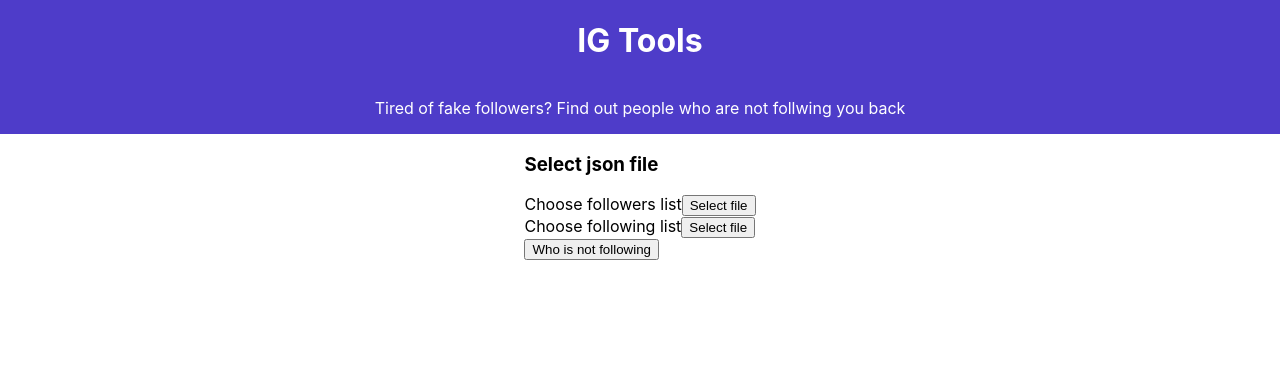
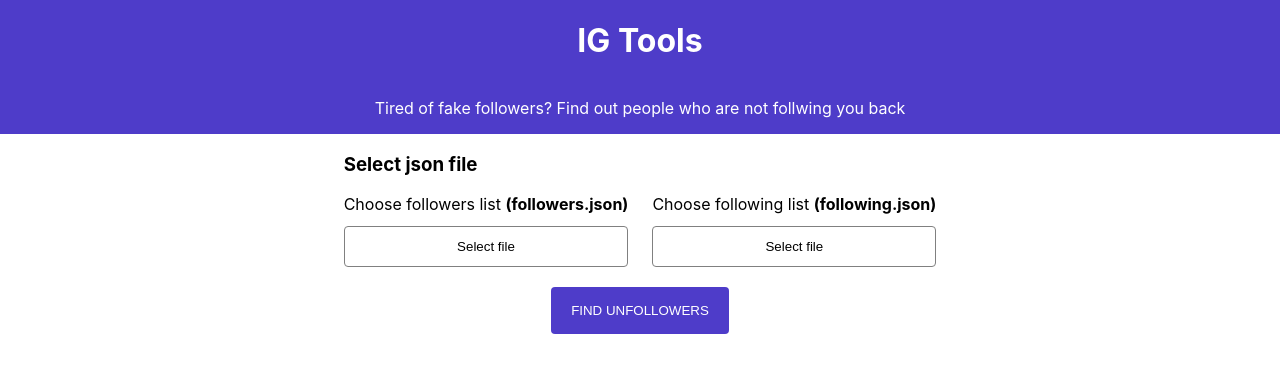
Before and after one commit to jeevan-yohan-varghese/igtools-jyv, a React (Create React App) app: page / in a window 1280 px wide. Shown: the top 372 px of the page. Built offline with nearby package versions, Linux system fonts and the light colour scheme.

Commit message:
feat: added links to ig account

```diff
--- a/src/App.js
+++ b/src/App.js
@@ -1,7 +1,7 @@
 import React, { useEffect, useState } from 'react';
 import './App.css';
 
-
+import icon_verified from './images/verified.svg';
 
 
 function App() {
@@ -10,6 +10,14 @@ function App() {
   const [selectedFileFollowing, setFileFollowing] = useState("");
   const [followersList, setFollowers] = useState(null);
   const [followingList, setFollowing] = useState(null);
+  const[followersFileStatus,setFollowersFileStatus]=useState({
+    msg:"",
+    empty:true
+  });
+  const[followingFileStatus,setFollowingFileStatus]=useState({
+    msg:"",
+    empty:true
+  });
   const [appState, setAppState] = useState(
     {
       resultReady: false,
@@ -19,24 +27,50 @@ function App() {
 
 
   const handleChangeFollowers = e => {
+    try{
+      const fileReader = new FileReader();
+      fileReader.readAsText(e.target.files[0], "UTF-8");
+      fileReader.onload = (r) => {
+        //console.log("e.target.result", e.target.result);
+        try{
+          setFileFollowers(JSON.parse(r.target.result));
+          console.log(e.target.files[0].name);
+          setFollowersFileStatus({msg:r.target.fileName,empty:false})
+        }catch(e){
+          console.log("Exception occured invalid file");
+          setFollowersFileStatus({msg:"Invalid file",empty:true})
+        }
+
+      };
+    }catch(e){
+      console.log("Exception occured");
+      setFollowersFileStatus({msg:"Invalid file",empty:true})
+    }
+
+  };
+
+  const handleChangeFollowing = e => {
+    try{
       const fileReader = new FileReader();
       fileReader.readAsText(e.target.files[0], "UTF-8");
       fileReader.onloadend = () => {
         //console.log("e.target.result", e.target.result);
-      setFileFollowers(JSON.parse(fileReader.result));
+        try{
+          setFileFollowing(JSON.parse(fileReader.result));
+          setFollowingFileStatus({msg:"",empty:false})
+        }catch(e){
+          setFollowingFileStatus({msg:"Invalid file",empty:true})
+        }
+
       };
-  };
+    }catch(e){
+      setFollowingFileStatus({msg:"Invalid file",empty:true})
+    }
 
-  const handleChangeFollowing = e => {
-    const fileReader = new FileReader();
-    fileReader.readAsText(e.target.files[0], "UTF-8");
-    fileReader.onloadend = () => {
-      //console.log("e.target.result", e.target.result);
-      setFileFollowing(JSON.parse(fileReader.result));
-    };
   };
   useEffect(() => {
     let followers_id = [];
+    try{
       if (selectedFileFollowers) {
 
         const followers_list = selectedFileFollowers.relationships_followers;
@@ -49,10 +83,15 @@ function App() {
         setFollowers(followers_id);
 
       }
+    }catch(e){
+      setFollowersFileStatus({msg:"Wrong json format",empty:true})
+    }
+
   }, [selectedFileFollowers]);
 
   useEffect(() => {
     let following_id = [];
+    try{
       if (selectedFileFollowing) {
 
         const following_list = selectedFileFollowing.relationships_following;
@@ -65,6 +104,10 @@ function App() {
         setFollowing(following_id);
 
       }
+    }catch(e){
+      setFollowingFileStatus({msg:"Wrong json format",empty:true})
+    }
+
   }, [selectedFileFollowing]);
   //Function to find people who are not following you but you are following
   const findUnfollowers = () => {
@@ -82,8 +125,13 @@ function App() {
   const showResult = () => {
 
     console.log("showResult called")
-    const listItems = appState.unfollow_list.map((u) =>
-      <li>{u}</li>
+    const listItems = appState.unfollow_list.map((u) =>{
+
+      const hrefStr="https://instagram.com/"+u;
+      return <li><a href={hrefStr} target="_blank" rel="noreferrer">{u}</a></li>
+    }
+
+
     );
 
     return (
@@ -116,28 +164,46 @@ function App() {
 
 
         <h3>Select json file</h3>
-        <div className="file_input_container">
-          <label>Choose followers list</label>
-          <button onClick={clickFollowersInput}>Select file</button>
+        <div id="file_inputs_wrapper">
+
+
+        <div className="file_input_container" id="followers_input_container">
+          <label>Choose followers list <b>(followers.json)</b></label>
+          <button onClick={clickFollowersInput} className="input_btn">Select file</button>
           <input id="followers_input"
             type='file'
             onChange={(e) => { handleChangeFollowers(e) }}
             style={{ display: 'none' }}
             ref={hiddenFollowersFileInput}
           />
+          {!followersFileStatus.empty? <div><img src={icon_verified} className="small_icon"/>
+          <p>{followersFileStatus.msg}</p>
           </div>
-        <div className="file_input_container">
-          <label>Choose following list</label>
+          :
+          followersFileStatus.msg!==""?<p className="err_msg">{followersFileStatus.msg}</p>:""}
 
-          <button onClick={clickFollowingInput}>Select file</button>
+        </div>
+        <div className="file_input_container" id="following_input_container">
+          <label>Choose following list <b>(following.json)</b></label>
+
+          <button onClick={clickFollowingInput} className="input_btn">Select file</button>
           <input id="following_input"
             type='file'
             onChange={(e) => { handleChangeFollowing(e) }}
             style={{ display: 'none' }}
             ref={hiddenFollowingFileInput}
           />
+          {!followingFileStatus.empty? <div><img src={icon_verified} className="small_icon"/>
+          <p>{followingFileStatus.msg}</p>
           </div>
-        <button onClick={findUnfollowers}>Who is not following</button>
+          :
+          followingFileStatus.msg!==""?<p className="err_msg">{followingFileStatus.msg}</p>:""}
+        </div>
+        </div>
+        <div id="primary_btn_wrapper">
+
+        <button onClick={findUnfollowers} className="primary_btn">FIND UNFOLLOWERS</button>
+        </div>
         {appState.resultReady ? showResult() : <div></div>}
       </div>
     </div>
--- a/src/index.css
+++ b/src/index.css
@@ -1,3 +1,7 @@
+
+*{
+  box-sizing: border-box;
+}
 body {
   margin: 0;
   font-family: -apple-system, BlinkMacSystemFont, 'Segoe UI', 'Roboto', 'Oxygen',
@@ -28,9 +32,68 @@ code {
   flex-direction: column;
   align-items: center;
 }
-.inputs_div_container input[type='file']{
-  border: none;
-  background-color: #808080;
+#file_inputs_wrapper{
+  display: flex;
+}
+.file_input_container{
+  display: inline-flex;
+  flex-direction: column;
+  align-items: center;
+}
+.file_input_container button{
+  width: 100%;
+}
+.small_icon{
+  width: 25px;
+  margin-top: 4px;
+}
+.err_msg{
+  color:#D81E5B;
+}
+
+
+#following_input_container{
+  margin-left: 12px;
+}
+#followers_input_container{
+  margin-right: 12px;
+}
+
+.input_btn{
+  border:1px solid #808080;
+  background:none;
   padding: 12px 16px;
+  cursor: pointer;
+  border-radius: 4px;
+  margin-top: 12px;
+}
+#primary_btn_wrapper{
+  text-align: center;
+  margin-top: 20px;
+}
+.primary_btn{
+  border:none;
+  background-color: #4E3CC9;
+  color: white;
+  padding: 16px 20px;
+  border-radius: 4px;
 
 }
+
+.id_list{
+  list-style-type: none;
+  display: flex;
+  flex-direction: column;
+
+}
+.id_list li{
+  display: inline-flex;
+
+  margin-top: 12px;
+  padding: 8px 12px;
+}
+.id_list li a{
+  text-decoration: none;
+  color:#000000;
+
+}
```
Also changed, not shown: src/images/verified.svg (added). Lines whose indentation alone changed are shown as unchanged.
